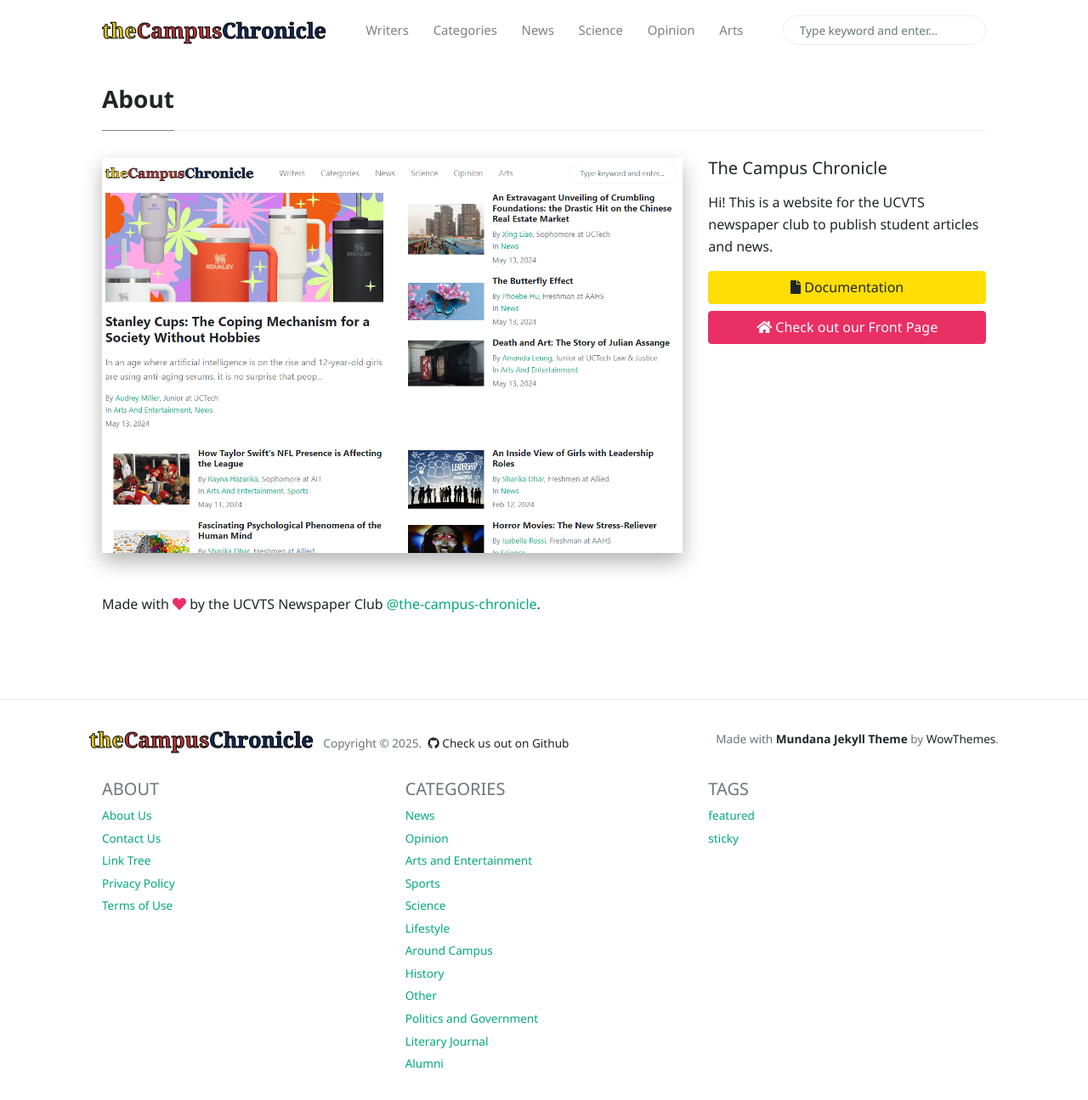
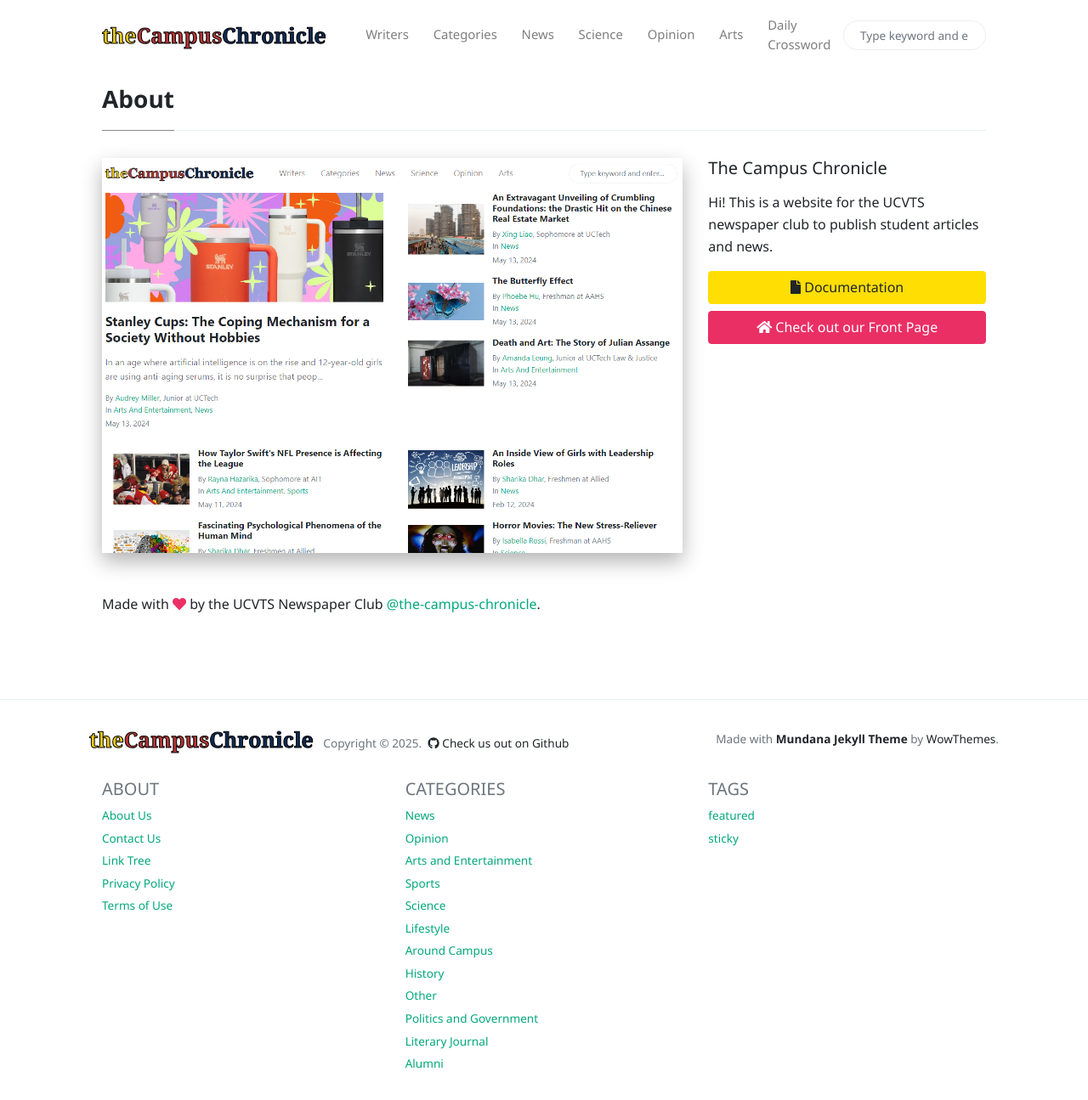
Before and after one commit to The-Campus-Chronicle/website, a Jekyll site: the page built from _pages/about.md, in a window 1280 px wide and 1295 px high. Shown: the whole window at 85% size. Built offline with Jekyll 4.4.1, drawn with Linux system fonts in a browser that asks for light colours; nearby versions of some CDN libraries; comment, search, counter and statistics services are not loaded.

Commit message:
fixed header issue

```diff
--- a/_includes/menu-header.html
+++ b/_includes/menu-header.html
@@ -21,3 +21,6 @@
 <li class="nav-item">
 <a class="nav-link" href="{{site.baseurl}}/arts-and-entertainment">Arts</a>
 </li>
+<li class="nav-item">
+  <a class="nav-link" href="{{site.baseurl}}/daily-crossword.html">Daily Crossword</a>
+</li>
```
